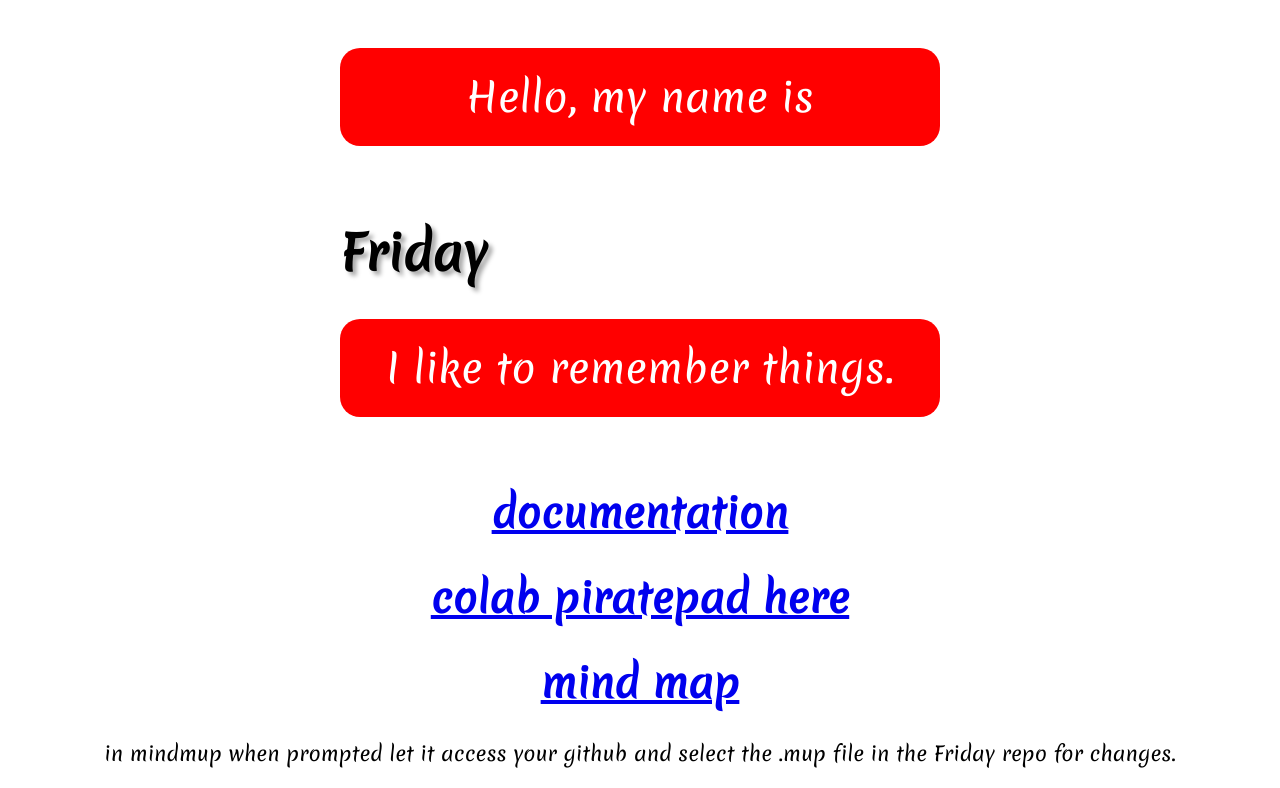
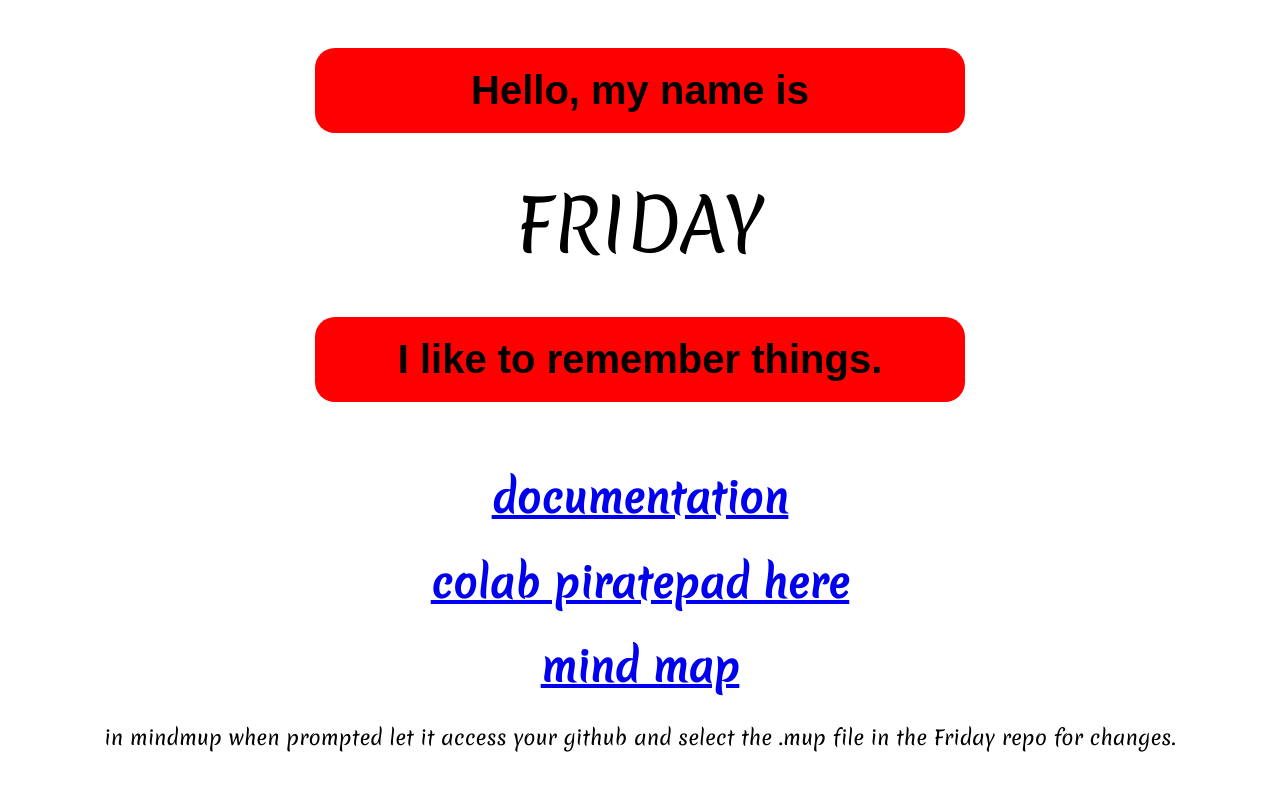
Before and after one commit to electronoob/Friday, a plain HTML site: page static/index.html in a window 1280 px wide. Shown: the top 788 px of the page. Drawn offline with Linux system fonts and the light colour scheme.

Commit message:
Update index.html

```diff
--- a/static/index.html
+++ b/static/index.html
@@ -5,103 +5,58 @@
   <link href='http://fonts.googleapis.com/css?family=Merienda' rel='stylesheet' type='text/css'>
   <style>
     body {
+      text-align: center;
       background-color: #fff;
       font-family: 'Merienda', cursive;
       font-size: 20px;
     }
 
     h1.botb {
-      position: relative;
-      left: 0px;
-      float: left;
       font-size: 48px;
       text-shadow: 4px 4px 4px #aaa;
-      margin-left: auto;
-      margin-right: auto;
+      margin: auto;
+      width: 600px;
     }
 
     p.botb-my {
+      font-weight: bold;
+      font-family: sans-serif;
       font-size: 40px;
-      color: #000000;
       background-color: #ff0000;
-      color: #fff;
-      text-align: center;
+      color: #000;
       clear: both;
-      -webkit-border-radius: 20px;
-      -moz-border-radius: 20px;
       border-radius: 20px;
       padding: 20px;
     }
 
-    div.Friday-Anim {
-      width: 600px;
+    div.friday {
+      width: 650px;
       position: relative;
       overflow: hidden;
-      margin-left: auto;
-      margin-right: auto;
+      margin: auto;
+    }
+
+    .name {
+      margin: 6px;
+      font-size: 72px;
     }
   </style>
 </head>
 
 <body>
-  <div class="Friday-Anim">
+  <div class="friday">
     <div id="fa">
-      <p id="botb-my" class="botb-my">Hello, my name is Friday</p>
+      <p id="botb-my" class="botb-my">Hello, my name is</p>
     </div>
+    <p class="name">FRIDAY</p>
     <p class="botb-my">I like to remember things.</p>
   </div>
-  <center><a href="/static/documentation/"><h1>documentation</h1></a></center>
-  <center><a href="http://piratepad.net/codeFridaycode"><h1>colab piratepad here</h1></a></center>
-  <center><a href="https://www.mindmup.com/#m:h1electronoob/Friday:master:/Friday GUI for developers.mup"><h1>mind map</h1></a>
-    <p>in mindmup when prompted let it access your github and select the .mup file in the Friday repo for changes.</p>
-    <img src="mindmup.png" width="80%" />
+  <a href="/static/documentation/"><h1>documentation</h1></a>
+  <a href="http://piratepad.net/codeFridaycode"><h1>colab piratepad here</h1></a>
+  <a href="https://www.mindmup.com/#m:h1electronoob/Friday:master:/Friday GUI for developers.mup"><h1>mind map</h1></a>
+  <p>in mindmup when prompted let it access your github and select the .mup file in the Friday repo for changes.</p>
+  <img src="mindmup.png" width="80%" />
   </center>
-  <script>
-    document.getElementById('botb-my').innerHTML = "Hello, my name is";
-
-    var e = [],
-      message = 'Friday',
-      animstep = 0.00;
-    /* text generator */
-    str = message;
-    strlen = message.length;
-    while (str.substr(0, 1) != '') {
-      Friday = document.createElement('h1');
-      Friday.id = 'div_' + str.length;
-      Friday.className = 'botb';
-      Friday.textContent = str.substr(0, 1);
-      str = str.substr(1, str.length);
-      document.getElementById('fa').appendChild(Friday);
-    }
-    /* sine */
-    setInterval(redraw, 90);
-
-    function redraw() {
-      str = message;
-      strlen = message.length;
-      anim_y = (Math.cos(animstep) * 3);
-      totalWidth = 0;
-      while (str.substr(0, 1) != '') {
-        totalWidth += document.getElementById('div_' + str.length).clientWidth;
-        str = str.substr(1, str.length);
-      }
-      averageLetterWidth = totalWidth / strlen;
-      str = message;
-      letterSpace = averageLetterWidth + anim_y;
-      while (str.substr(0, 1) != '') {
-        id = 'div_' + str.length;
-        Friday = document.getElementById(id);
-        current_y = Friday.style.top;
-        Friday.style.top =
-          (Math.sin(animstep) * 4) - 20;
-        Friday.style.left = letterSpace * (strlen - str.length) - (anim_y);
-        animstep += 0.08;
-        if (animstep > 13) animstep = 0;
-        str = str.substr(1, str.length);
-      }
-
-    }
-  </script>
 </body>
 
 </html>
```
